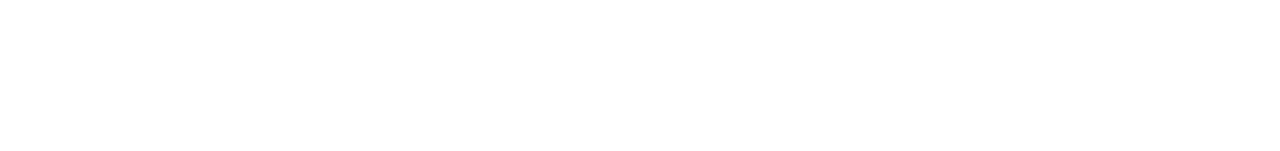
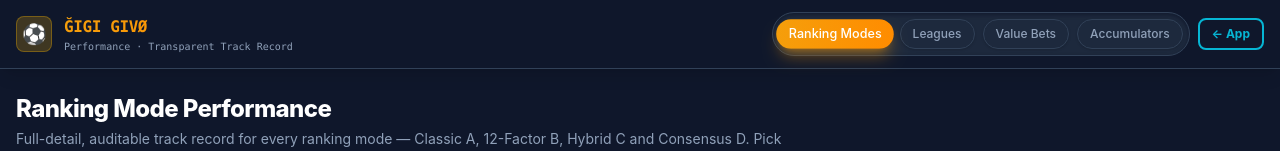
Before and after one commit to gigigivo-source/Bayesian-Oracle, a Next.js app: page /performance/modes in a window 1280 px wide. Before the commit this address had no page. Shown: the top 151 px of the page. Built offline with nearby package versions, Linux system fonts and the light colour scheme; no server answers; the database is empty.

Commit message:
Fix ranking mode performance navigation
Co-authored-by: arena-agent <297053741+arena-agent@users.noreply.github.com>

```diff
--- a/next.config.ts
+++ b/next.config.ts
@@ -1,9 +1,6 @@
 import type { NextConfig } from "next";
 
 const nextConfig: NextConfig = {
-  async redirects() {
-    return [{ source: "/performance/modes", destination: "/performance", permanent: false }];
-  },
   images: {
     remotePatterns: [
       { protocol: "https", hostname: "a.espncdn.com" },
--- a/src/app/_components/perf/PerformanceShell.tsx
+++ b/src/app/_components/perf/PerformanceShell.tsx
@@ -7,7 +7,7 @@ import { cn } from "./ui";
 import { NAV_PILL, NAV_PILL_OFF, NAV_PILL_ON_VIOLET, OUTLINE_CYAN } from "../design";
 
 const NAV = [
-  { href: "/performance", label: "Ranking Modes", short: "Modes", match: "modes" as const },
+  { href: "/performance/modes", label: "Ranking Modes", short: "Modes", match: "modes" as const },
   { href: "/performance/leagues", label: "Leagues", short: "Leagues", match: "leagues" as const },
   { href: "/performance/value-bets", label: "Value Bets", short: "Value Bets", match: "exact" as const },
   { href: "/performance/accumulators", label: "Accumulators", short: "Accas", match: "exact" as const },
--- a/src/app/performance/modes/page.tsx
+++ b/src/app/performance/modes/page.tsx
@@ -1,7 +1,3 @@
-import { redirect } from "next/navigation";
-
-// /performance/modes is now the default /performance page. Keep this route
-// so existing bookmarks and in-app links land on the multi-mode dashboard.
-export default function RankingModePerformanceRedirect() {
-  redirect("/performance");
-}
+// Keep the ranking mode dashboard available at its explicit menu URL.
+// The implementation is shared with the performance landing page.
+export { default } from "../page";
```
